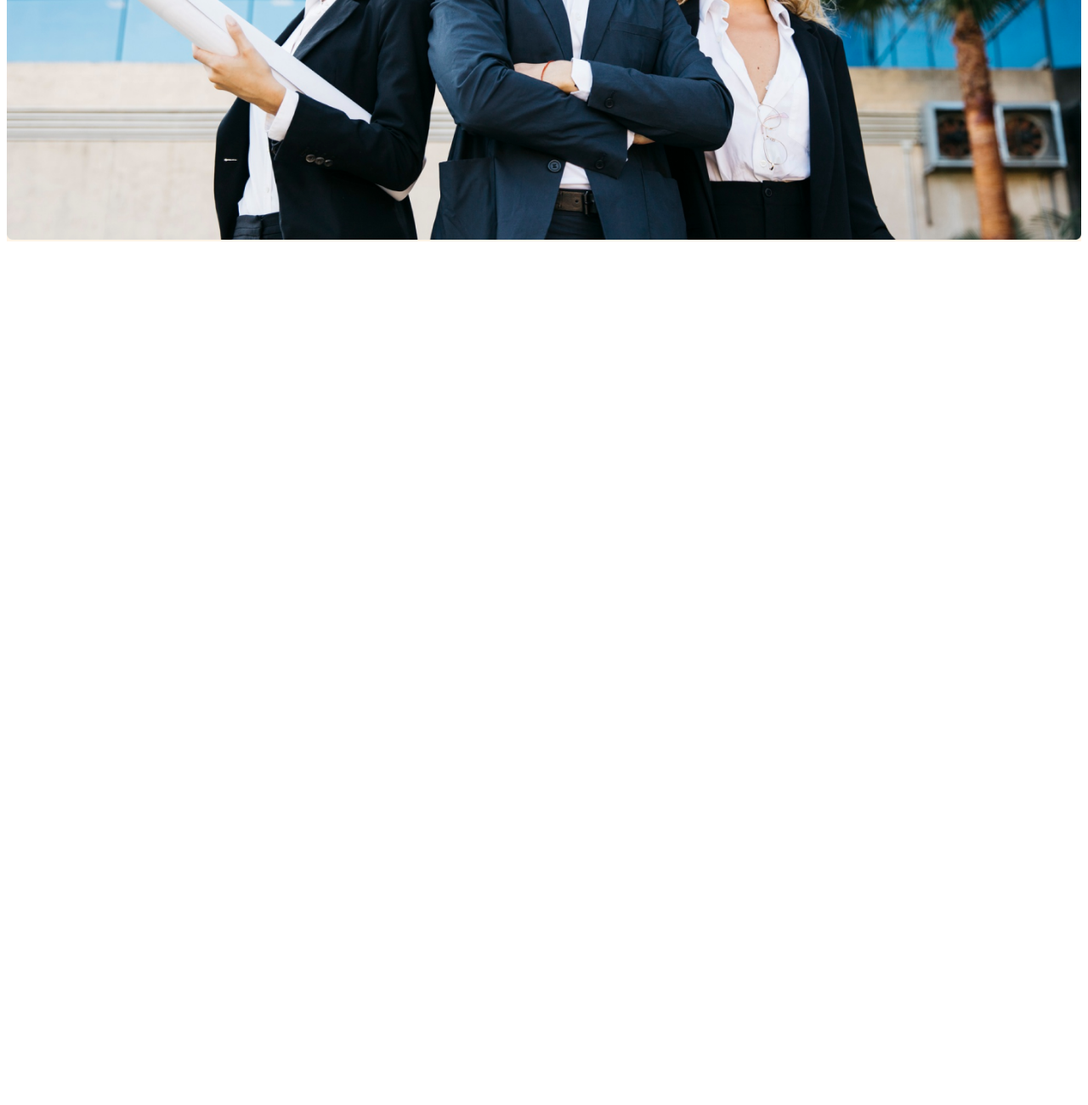
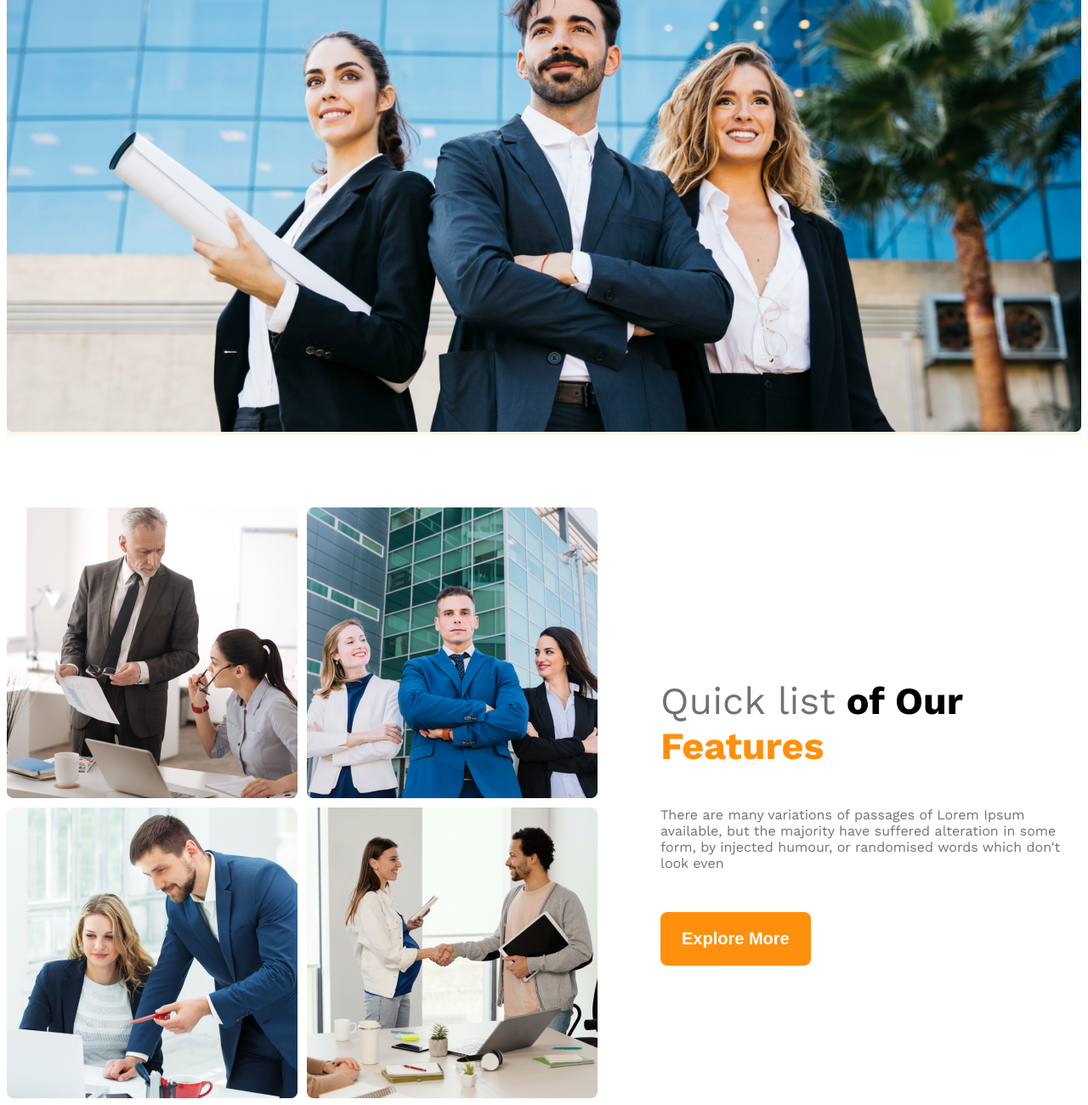
Before and after one commit to FahimTasnimKhan/G3-Architects, a plain HTML site: page index.html in a window 1280 px wide. Shown: the part 704-2004 px from the top of the page at 85% size. Before the commit the page ends 996 px from the top, so only its background shows below. Drawn offline with nearby package versions, Linux system fonts and the light colour scheme.

Commit message:
Features Section done

```diff
--- a/CSS/style.css
+++ b/CSS/style.css
@@ -6,6 +6,18 @@
 }
 
 /*To center a div give max-width of 1400px to div and give it a margin of 0 auto */
+/* To make sure that all contents are in the middle */
+.navbar,
+.banner,
+.teams {
+  max-width: 1400px;
+  margin: 0 auto;
+}
+
+main {
+  max-width: 1440px;
+  margin: 0 auto;
+}
 /* Colors */
 .dark-2 {
   color: #424242;
@@ -23,15 +35,11 @@
   background-color: rgba(255, 144, 14, 0.1);
 }
 
-html {
-  font-size: 62.5%;
+.display-flex {
+  display: flex;
 }
 
 /* Navbar Section */
-
-.display-flex {
-  display: flex;
-}
 
 .navbar {
   justify-content: space-between;
@@ -98,12 +106,37 @@ html {
   margin-top: 32px;
 }
 
-/* To make sure that all contents are in the middle */
+.teams {
+  align-items: center;
+  margin-top: 85px;
+  gap: 74px;
+}
 
-.navbar,
-.banner {
-  max-width: 1400px;
-  margin: 0 auto;
+.team-img-container {
+  display: grid;
+  grid-template-columns: repeat(2, 1fr);
+  gap: 11px;
+}
+
+.feature-title {
+  font-size: 2.8rem;
+}
+
+.Span-1 {
+  font-weight: 400;
+}
+
+.Span-2 {
+  font-weight: 700;
+}
+
+.Span-3 {
+  color: rgba(255, 144, 14, 1);
+}
+
+.feature-description {
+  font-weight: 400;
+  font-size: 1rem;
 }
 
 /* RESPONSIVE MEDIA */
--- a/index.html
+++ b/index.html
@@ -37,7 +37,44 @@
         <img src="./images/banner.png" alt="" class="banner-image" />
       </div>
     </header>
-    <main></main>
+    <main>
+      <section class="teams display-flex">
+        <div class="team-img-container">
+          <img
+            src="./images/team1.png"
+            alt="Two architects discussing about design"
+          />
+          <img
+            src="./images/team2.png"
+            alt="Two architects discussing about design"
+          />
+          <img
+            src="./images/team3.png"
+            alt="Two architects discussing about design"
+          />
+          <img
+            src="./images/team4.png"
+            alt="Two architects discussing about design"
+          />
+        </div>
+        <div class="our-features">
+          <h3 class="feature-title">
+            <span class="Span-1 dark-3">Quick list</span>
+            <span class="Span-2">of Our</span><br /><span class="Span-3"
+              >Features</span
+            >
+          </h3>
+          <div class="feature-description dark-3">
+            <p>
+              There are many variations of passages of Lorem Ipsum available,
+              but the majority have suffered alteration in some form, by
+              injected humour, or randomised words which don't look even
+            </p>
+            <button class="btn-primary">Explore More</button>
+          </div>
+        </div>
+      </section>
+    </main>
     <footer></footer>
   </body>
 </html>
```
